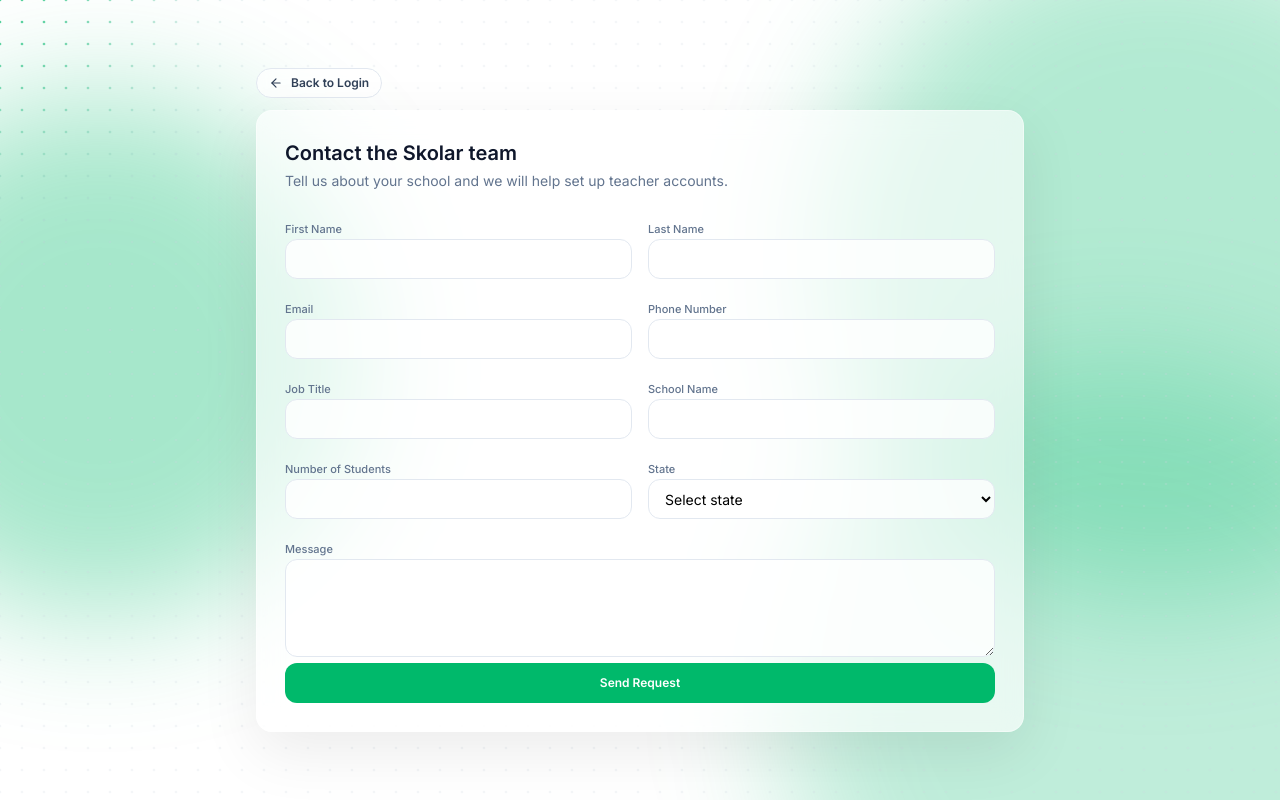
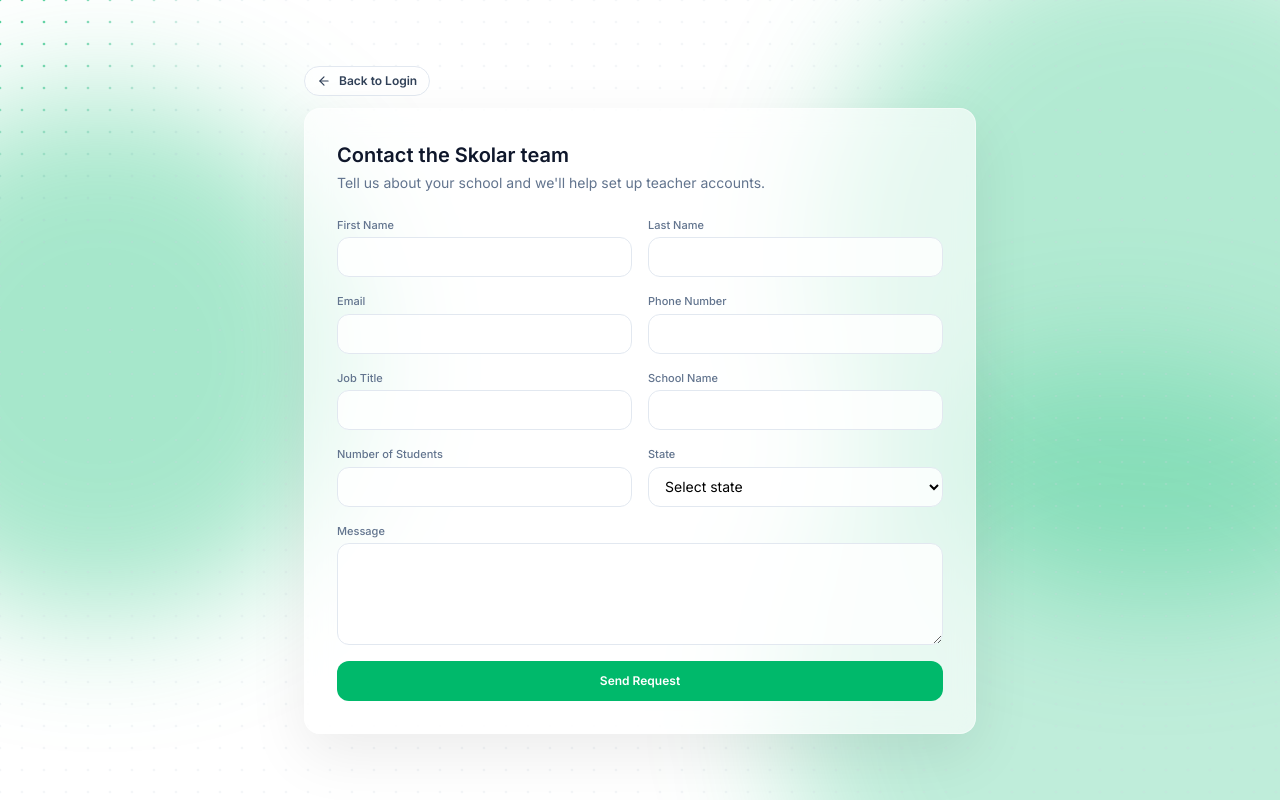
Before and after one commit to abdulrabbbi/skolar-teacher-dashboard, a React (Vite) app: page /auth/contact in a window 1280 px wide. Built offline with nearby package versions, Linux system fonts and the light colour scheme.

Commit message:
add cotaach page

```diff
--- a/src/features/auth/pages/ContactSkolarPage.tsx
+++ b/src/features/auth/pages/ContactSkolarPage.tsx
@@ -26,6 +26,12 @@
   message: "",
 };
 
+const inputClass =
+  "h-10 w-full rounded-xl border border-slate-200 bg-white/80 px-3 text-sm outline-none focus:ring-2 focus:ring-[#00B96B]";
+
+const labelClass = "flex flex-col gap-1";
+const labelTextClass = "text-[11px] font-medium text-slate-500";
+
 export default function ContactSkolarPage() {
   const navigate = useNavigate();
   const [form, setForm] = useState<ContactFormState>(initialFormState);
@@ -35,10 +41,7 @@
     key: K,
     value: ContactFormState[K],
   ) => {
-    setForm((previous) => ({
-      ...previous,
-      [key]: value,
-    }));
+    setForm((prev) => ({ ...prev, [key]: value }));
   };
 
   const onSubmit = (event: FormEvent<HTMLFormElement>) => {
@@ -47,7 +50,7 @@
   };
 
   return (
-    <div className="w-full max-w-3xl">
+    <div className="w-full max-w-2xl">
       <button
         type="button"
         onClick={() => navigate("/auth/login")}
@@ -57,119 +60,136 @@
         Back to Login
       </button>
 
-      <div className="rounded-2xl border border-white/40 bg-white/65 p-6 shadow-[0_20px_60px_rgba(0,0,0,0.08)] backdrop-blur-md sm:p-7">
+      <div className="rounded-2xl border border-white/40 bg-white/65 p-6 shadow-[0_20px_60px_rgba(0,0,0,0.08)] backdrop-blur-md sm:p-8">
+
+        {/* ── SUCCESS STATE ── */}
+        {submitted ? (
+          <div className="py-6 text-center">
+            <div className="mx-auto mb-5 flex h-16 w-16 items-center justify-center rounded-full bg-[#00B96B]/10">
+              <CheckCircle2 className="h-8 w-8 text-[#00B96B]" />
+            </div>
+            <h2 className="text-xl font-semibold text-slate-900">Request received!</h2>
+            <p className="mx-auto mt-2 max-w-sm text-sm text-slate-500">
+              Thanks, <span className="font-medium text-slate-700">{form.firstName}</span>. The Skolar team will review your request and be in touch at{" "}
+              <span className="font-medium text-slate-700">{form.email}</span> shortly.
+            </p>
+            <div className="mt-8 flex flex-col gap-3 sm:flex-row sm:justify-center">
+              <button
+                type="button"
+                onClick={() => navigate("/auth/login")}
+                className="h-10 rounded-xl bg-[#00B96B] px-6 text-xs font-semibold text-white hover:bg-[#009f5c]"
+              >
+                Back to Login
+              </button>
+              <button
+                type="button"
+                onClick={() => {
+                  setForm(initialFormState);
+                  setSubmitted(false);
+                }}
+                className="h-10 rounded-xl border border-slate-200 bg-white/80 px-6 text-xs font-semibold text-slate-600 hover:bg-white"
+              >
+                Submit another request
+              </button>
+            </div>
+          </div>
+        ) : (
+          /* ── FORM ── */
+          <>
             <div>
               <h1 className="text-xl font-semibold text-slate-900">
                 Contact the Skolar team
               </h1>
               <p className="mt-1 text-sm text-slate-500">
-            Tell us about your school and we will help set up teacher accounts.
+                Tell us about your school and we'll help set up teacher accounts.
               </p>
             </div>
 
             <form className="mt-6 space-y-4" onSubmit={onSubmit}>
               <div className="grid grid-cols-1 gap-4 sm:grid-cols-2">
-            <label className="space-y-1">
-              <span className="text-[11px] font-medium text-slate-500">
-                First Name
-              </span>
+                <label className={labelClass}>
+                  <span className={labelTextClass}>First Name</span>
                   <input
                     required
                     value={form.firstName}
-                onChange={(event) => updateField("firstName", event.target.value)}
-                className="h-10 w-full rounded-xl border border-slate-200 bg-white/80 px-3 text-sm outline-none focus:ring-2 focus:ring-[#00B96B]"
+                    onChange={(e) => updateField("firstName", e.target.value)}
+                    className={inputClass}
                   />
                 </label>
 
-            <label className="space-y-1">
-              <span className="text-[11px] font-medium text-slate-500">
-                Last Name
-              </span>
+                <label className={labelClass}>
+                  <span className={labelTextClass}>Last Name</span>
                   <input
                     required
                     value={form.lastName}
-                onChange={(event) => updateField("lastName", event.target.value)}
-                className="h-10 w-full rounded-xl border border-slate-200 bg-white/80 px-3 text-sm outline-none focus:ring-2 focus:ring-[#00B96B]"
+                    onChange={(e) => updateField("lastName", e.target.value)}
+                    className={inputClass}
                   />
                 </label>
 
-            <label className="space-y-1">
-              <span className="text-[11px] font-medium text-slate-500">
-                Email
-              </span>
+                <label className={labelClass}>
+                  <span className={labelTextClass}>Email</span>
                   <input
                     required
                     type="email"
                     value={form.email}
-                onChange={(event) => updateField("email", event.target.value)}
-                className="h-10 w-full rounded-xl border border-slate-200 bg-white/80 px-3 text-sm outline-none focus:ring-2 focus:ring-[#00B96B]"
+                    onChange={(e) => updateField("email", e.target.value)}
+                    className={inputClass}
                   />
                 </label>
 
-            <label className="space-y-1">
-              <span className="text-[11px] font-medium text-slate-500">
-                Phone Number
-              </span>
+                <label className={labelClass}>
+                  <span className={labelTextClass}>Phone Number</span>
                   <input
                     required
                     type="tel"
                     value={form.phone}
-                onChange={(event) => updateField("phone", event.target.value)}
-                className="h-10 w-full rounded-xl border border-slate-200 bg-white/80 px-3 text-sm outline-none focus:ring-2 focus:ring-[#00B96B]"
+                    onChange={(e) => updateField("phone", e.target.value)}
+                    className={inputClass}
                   />
                 </label>
 
-            <label className="space-y-1">
-              <span className="text-[11px] font-medium text-slate-500">
-                Job Title
-              </span>
+                <label className={labelClass}>
+                  <span className={labelTextClass}>Job Title</span>
                   <input
                     required
                     value={form.jobTitle}
-                onChange={(event) => updateField("jobTitle", event.target.value)}
-                className="h-10 w-full rounded-xl border border-slate-200 bg-white/80 px-3 text-sm outline-none focus:ring-2 focus:ring-[#00B96B]"
+                    onChange={(e) => updateField("jobTitle", e.target.value)}
+                    className={inputClass}
                   />
                 </label>
 
-            <label className="space-y-1">
-              <span className="text-[11px] font-medium text-slate-500">
-                School Name
-              </span>
+                <label className={labelClass}>
+                  <span className={labelTextClass}>School Name</span>
                   <input
                     required
                     value={form.schoolName}
-                onChange={(event) => updateField("schoolName", event.target.value)}
-                className="h-10 w-full rounded-xl border border-slate-200 bg-white/80 px-3 text-sm outline-none focus:ring-2 focus:ring-[#00B96B]"
+                    onChange={(e) => updateField("schoolName", e.target.value)}
+                    className={inputClass}
                   />
                 </label>
 
-            <label className="space-y-1">
-              <span className="text-[11px] font-medium text-slate-500">
-                Number of Students
-              </span>
+                <label className={labelClass}>
+                  <span className={labelTextClass}>Number of Students</span>
                   <input
                     required
                     min={1}
                     type="number"
                     value={form.numberOfStudents}
-                onChange={(event) =>
-                  updateField("numberOfStudents", event.target.value)
-                }
-                className="h-10 w-full rounded-xl border border-slate-200 bg-white/80 px-3 text-sm outline-none focus:ring-2 focus:ring-[#00B96B]"
+                    onChange={(e) => updateField("numberOfStudents", e.target.value)}
+                    className={inputClass}
                   />
                 </label>
 
-            <label className="space-y-1">
-              <span className="text-[11px] font-medium text-slate-500">State</span>
+                <label className={labelClass}>
+                  <span className={labelTextClass}>State</span>
                   <select
                     required
                     value={form.state}
-                onChange={(event) => updateField("state", event.target.value)}
-                className="h-10 w-full rounded-xl border border-slate-200 bg-white/80 px-3 text-sm outline-none focus:ring-2 focus:ring-[#00B96B]"
+                    onChange={(e) => updateField("state", e.target.value)}
+                    className={inputClass}
                   >
-                <option value="" disabled>
-                  Select state
-                </option>
+                    <option value="" disabled>Select state</option>
                     <option value="NSW">NSW</option>
                     <option value="VIC">VIC</option>
                     <option value="QLD">QLD</option>
@@ -182,14 +202,14 @@
                 </label>
               </div>
 
-          <label className="space-y-1">
-            <span className="text-[11px] font-medium text-slate-500">Message</span>
+              <label className={labelClass}>
+                <span className={labelTextClass}>Message</span>
                 <textarea
                   required
                   rows={4}
                   value={form.message}
-              onChange={(event) => updateField("message", event.target.value)}
-              className="w-full rounded-xl border border-slate-200 bg-white/80 px-3 py-2 text-sm outline-none focus:ring-2 focus:ring-[#00B96B]"
+                  onChange={(e) => updateField("message", e.target.value)}
+                  className="w-full rounded-xl border border-slate-200 bg-white/80 px-3 py-2.5 text-sm outline-none focus:ring-2 focus:ring-[#00B96B]"
                 />
               </label>
 
@@ -199,14 +219,9 @@
               >
                 Send Request
               </button>
-
-          {submitted ? (
-            <p className="inline-flex items-center gap-2 text-xs font-medium text-[#00B96B]">
-              <CheckCircle2 className="h-4 w-4" />
-              Request received. The Skolar team will contact you soon.
-            </p>
-          ) : null}
             </form>
+          </>
+        )}
       </div>
     </div>
   );
```
Also changed, not shown: src/features/auth/pages/LoginPage.tsx (+116 -7 lines), 1 other file (tests, documents, lock files or other folders). Lines whose indentation alone changed are shown as unchanged.
